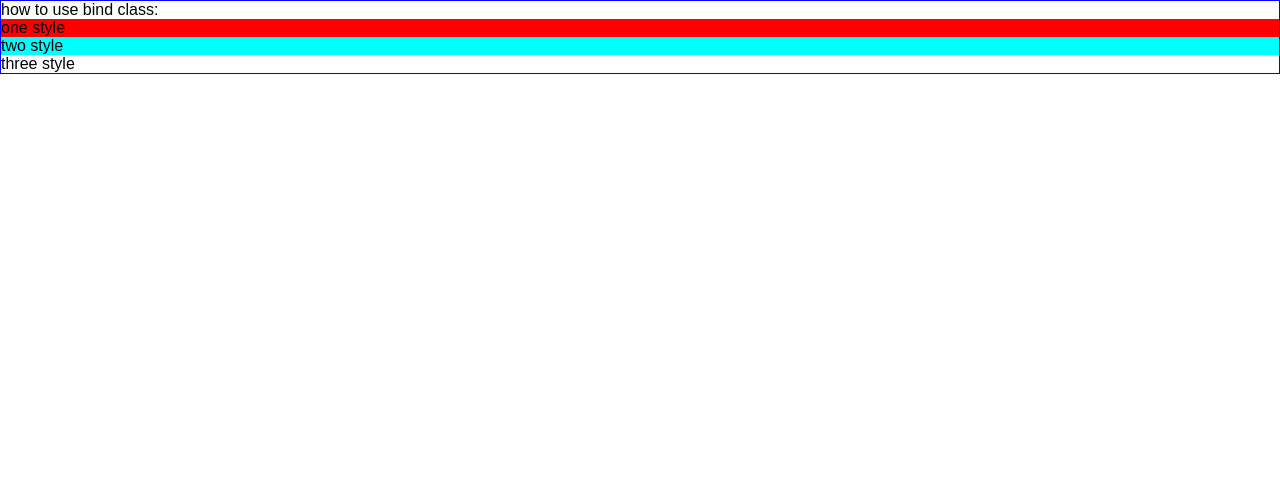
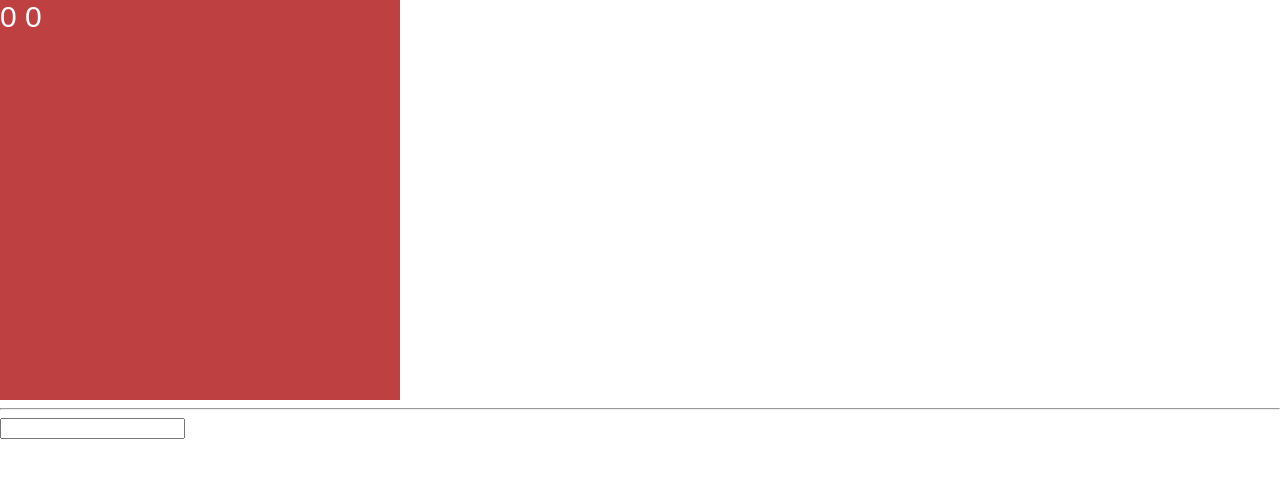
Before and after one commit to phatyut/vue, a Vue app: page / in a window 1280 px wide. Shown: the top 478 px of the page. Built offline with nearby package versions, Linux system fonts and the light colour scheme.

Commit message:
I have learning vue arrive wather but not finish

```diff
--- a/src/App.vue
+++ b/src/App.vue
@@ -1,15 +1,30 @@
 <template>
       <div  :class="{mainclass:true}">
-              <div>
+
+              <!-- <div>
                 <Bindclass></Bindclass>
-              </div>
+              </div> -->
+
+              <!-- <div> <Form></Form></div> -->
+
+              <!-- <div><Computed></Computed></div> -->
+
+              <div><watcher></watcher></div>
 
       </div>
 </template>
 <script>
 import Bindclass from './component/Bind/Bindclass.vue';
+import Form from './component/form/Form.vue';
+import Computed from './component/computed/Comjuted.vue';
+import Watcher from "./component/watcher/Watcher.vue"
   export default{
-    components:{Bindclass},
+        components:{
+          Bindclass,
+          Form,
+          Computed,
+          Watcher
+        },
     data(){
       return{
 
@@ -21,7 +36,7 @@ import Bindclass from './component/Bind/Bindclass.vue';
 .mainclass{
    position: relative;
   margin: 0px;
-  border: 1px solid blue;
+
   box-sizing: border-box;
 }
 </style>
--- /dev/null
+++ b/src/component/computed/Comjuted.vue
@@ -0,0 +1,21 @@
+<template>
+    <div>
+        <div><input type="checkbox" v-model="bool">{{ result }}</div>
+    </div>
+</template>
+<script>
+    export default{
+        data(){
+            return{
+                bool:true
+
+            }
+        },computed:{
+            result(){
+                if(this.bool){
+                    return "Yes"
+                }else return "No"
+            }
+        }
+    }
+</script>
--- /dev/null
+++ b/src/component/form/Form.vue
@@ -0,0 +1,72 @@
+<template>
+    <div>
+        <div>
+            <form action="" @submit.prevent="clicktoadditem">
+                <div>Name: <input type="text" v-model="inputname" required></div>
+                <div>AGE: <input type="text" v-model="inputage" required></div>
+                <div>Important : <input type="checkbox" v-model="inputimportant">{{ outputimportant }}</div>
+                <div><button type="submit">Add Item</button></div>
+            </form>
+        </div>
+        <hr>
+
+        <div v-for="item in items" :key="item" :class="test">
+               <div :class="{classelement:item.important}"
+                @click="item"
+                v-show="showelement ">
+                        {{ item.name }},{{ item.age }}
+                </div>
+        </div>
+
+    </div>
+</template>
+<script>
+    export default{
+        data(){
+            return{
+                test:"testing",
+                inputimportant:false,
+                // elementclass:true,
+                showelement:true,
+                items:[
+                    {name:"Yut" ,age :12,important:false ,showelement:true,showelement1:false}
+                ]
+            }
+        },methods:{
+            clicktoadditem(){
+               let user ={
+                name:this.inputname,
+                age:this.inputage,
+                important:false,
+                showelement:true,
+                showelement1:false
+               };
+               this.items.push(user);
+               this.inputname="";
+               this.inputage=null;
+               this.inputimportant=false
+            },
+            clickitemelement(){
+                this.showelement = false
+            }
+        },computed:{
+            outputimportant(){
+                if(this.inputimportant){
+                    return "yes";
+                }else return "no"
+            }
+        }
+    }
+</script>
+<style scoped>
+.testing{
+    /* background-color: red; */
+    padding: 5px;
+   /* border-bottom:3px solid blue; */
+   display: flex;
+}
+:hover.classelement{
+        background-color: blue;
+        cursor: pointer;
+}
+</style>
--- /dev/null
+++ b/src/component/watcher/Watcher.vue
@@ -0,0 +1,42 @@
+<template>
+    <div>
+        <div :class="{classforelement:element}" @mousemove="moveoverelement" :style="{backgroundColor:'hsl('+xpos+',50%,50%)'}">
+            {{ xpos }}
+            {{ ypos }}
+        </div>
+<hr>
+        <div>
+            <input type="text">
+        </div>
+        <div>
+            {{ showgmail }}
+        </div>
+    </div>
+</template>
+<script>
+export default{
+    data(){
+        return{
+            element:true,
+            xpos:0,
+            ypos:0
+        }
+    },methods:{
+        moveoverelement(events){
+            this.xpos = events.offsetX;
+            this.ypos = events.offsetY;
+        }
+    }
+}
+</script>
+<style scoped>
+.classforelement{
+    position: relative;
+    width: 400px;
+    height: 400px;
+    /* background-color: blue; */
+    font-size: 30px;
+    color: white;
+    cursor: pointer;
+}
+</style>
```
